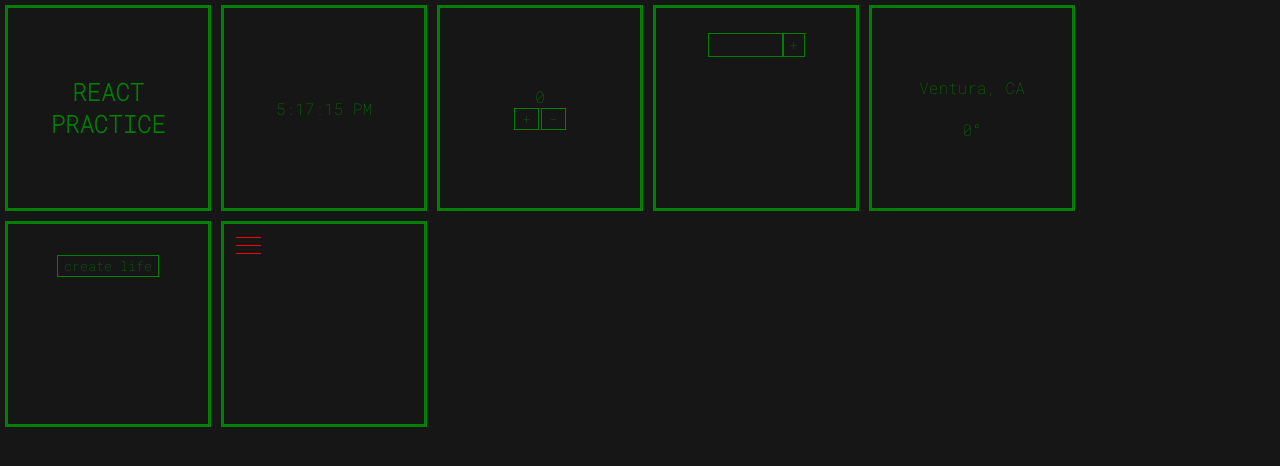
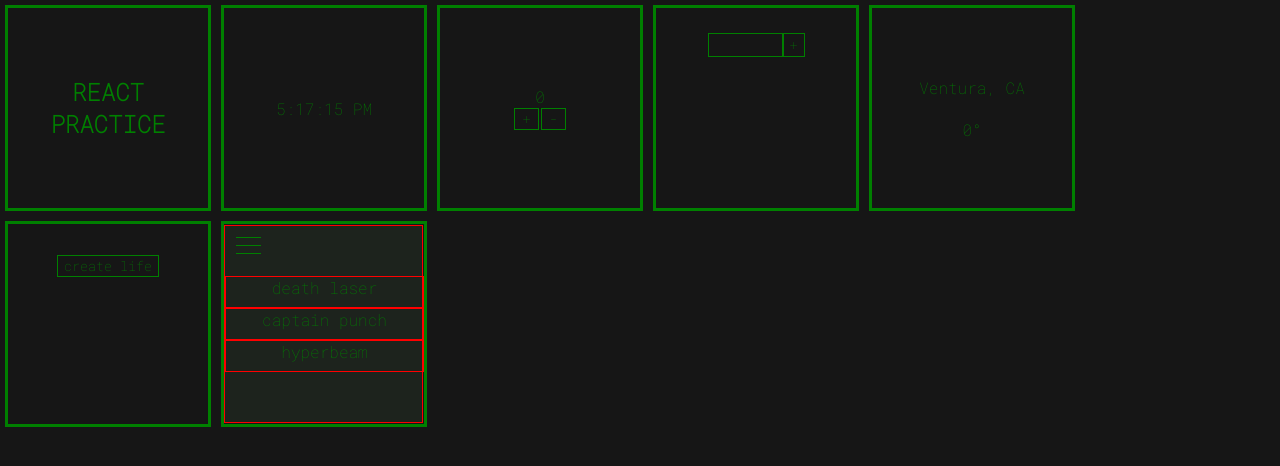
Before and after one commit to kevinduran/react_practice, a React (Create React App) app in the folder testing/: page / in a window 1280 px wide. Shown: the top 466 px of the page. Built offline with nearby package versions, Linux system fonts and the light colour scheme; no server answers.

Commit message:
...testing

```diff
--- a/testing/src/App.css
+++ b/testing/src/App.css
@@ -95,11 +95,39 @@ body{
   margin: 5px 0 0 5px;
   width: fit-content;
   padding: 1px 7px 10px;
+  position: absolute;
   cursor: pointer;
+  z-index: 2;
 }
 .line{
   width: 25px;
   height: 1px;
   padding: 3px 0;
-  border-bottom: 1px solid red;
+  border-bottom: 1px solid green;
 }
+.burgerMenu{
+  position: absolute;
+  background-color: rgba(66, 102, 66, 0.158);
+  border: 1px solid red;
+  height: 196px;
+  width: 197px;
+  top: 1px;
+  display: flex;
+  flex-direction: column;
+  align-items: center;
+  justify-content: center;
+  transition: 1s ease all;
+
+}
+.burgerMenu ul {
+  position: relative;
+  left: -20px;
+  width: inherit;
+  text-align: center;
+}
+.burgerMenu li{
+  list-style: none;
+  height: 30px;
+  border: 1px solid red;
+  width: 100%;
+}
--- a/testing/src/Hamburger.js
+++ b/testing/src/Hamburger.js
@@ -8,6 +8,13 @@ export default function Hamburger() {
                     <div className="line"></div>
                     <div className="line"></div>
                 </div>
+                <div className="burgerMenu">
+                    <ul>
+                        <li>death laser</li>
+                        <li>captain punch</li>
+                        <li>hyperbeam</li>
+                    </ul>
+                </div>
             </div>
     )
 }
```
